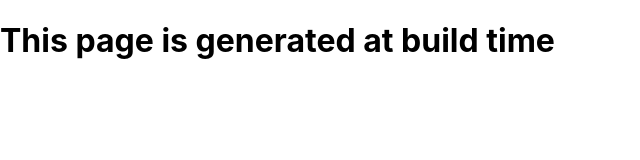
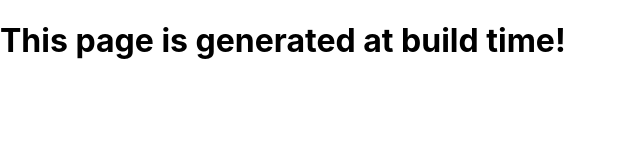
Before and after one commit to davetayls/next-revalidate-vercel, a Next.js app: page /build-time-page in a window 1280 px wide. Shown: the top 160 px of the page, without its empty margins (0-640 px from the left). Built offline with nearby package versions, Linux system fonts and the light colour scheme.

Commit message:
change unrelated page

```diff
--- a/pages/build-time-page.js
+++ b/pages/build-time-page.js
@@ -1,5 +1,5 @@
 
 const BuildTimePage = () =>
-  <h1>This page is generated at build time</h1>
+  <h1>This page is generated at build time!</h1>
 
 export default BuildTimePage
```
